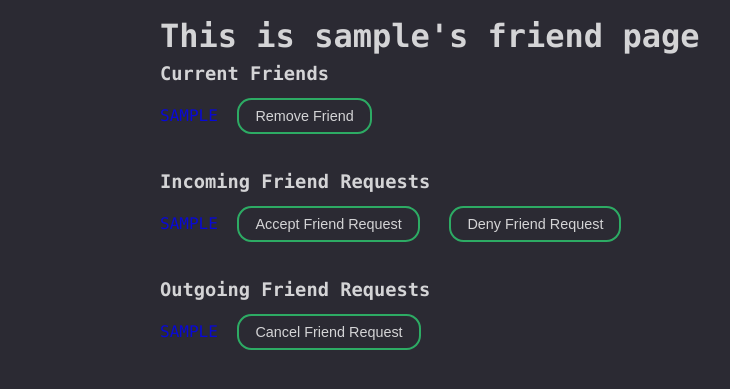
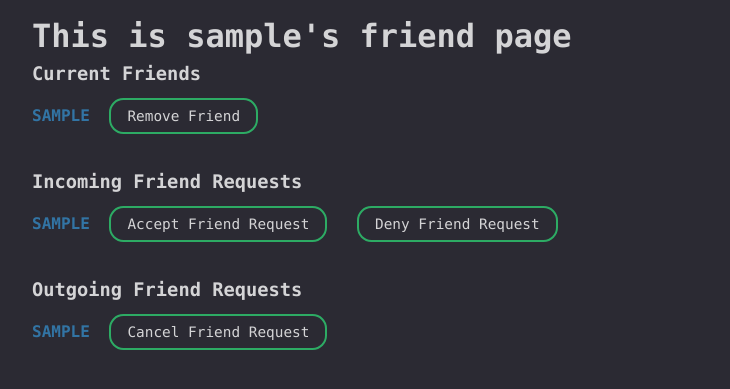
Before and after one commit to ctstolfa/SocialMatcherForGamers, a Django app: a page that uses SMG/templates/friendPage.html in a window 1280 px wide. Shown: the part 80-469 px from the top of the page, without its empty margins (352-1082 px from the left). Run offline with Django 4.2, Linux system fonts and the light colour scheme; a user stored in the database is signed in; tables that the repository leaves empty hold one stand-in row (values such as "Sample post").

Commit message:
Changed Font To be more readable

```diff
--- a/SMG/templates/friendPage.html
+++ b/SMG/templates/friendPage.html
@@ -80,7 +80,16 @@
     }
 
     main {
-        margin-left: 40%;
+        margin-left: 30%;
+    }
+
+    main a {
+        color: rgb(52, 135, 193);
+        font-weight: bold;
+    }
+
+    main a:hover {
+        color: grey;
     }
 
     button {
@@ -92,9 +101,10 @@
         text-align: center;
         text-decoration: none;
         display: inline-block;
+        font-family: "Bitstream Vera Sans Mono", Monaco, "Courier New", Courier, monospace;
         font-size: 0.9em;
         border-radius: 1em;
-         transition: 0.25s;
+        transition: 0.25s;
         cursor: pointer;
     }
 
```
